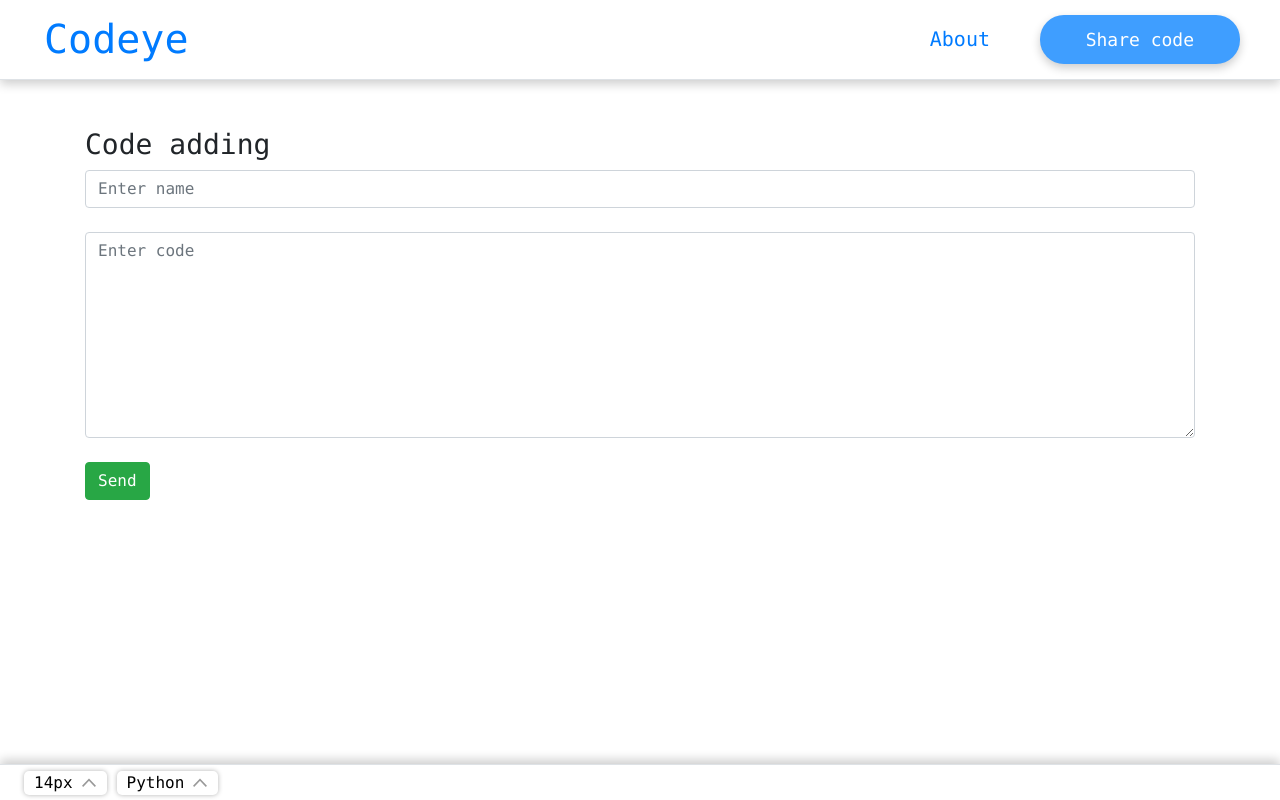
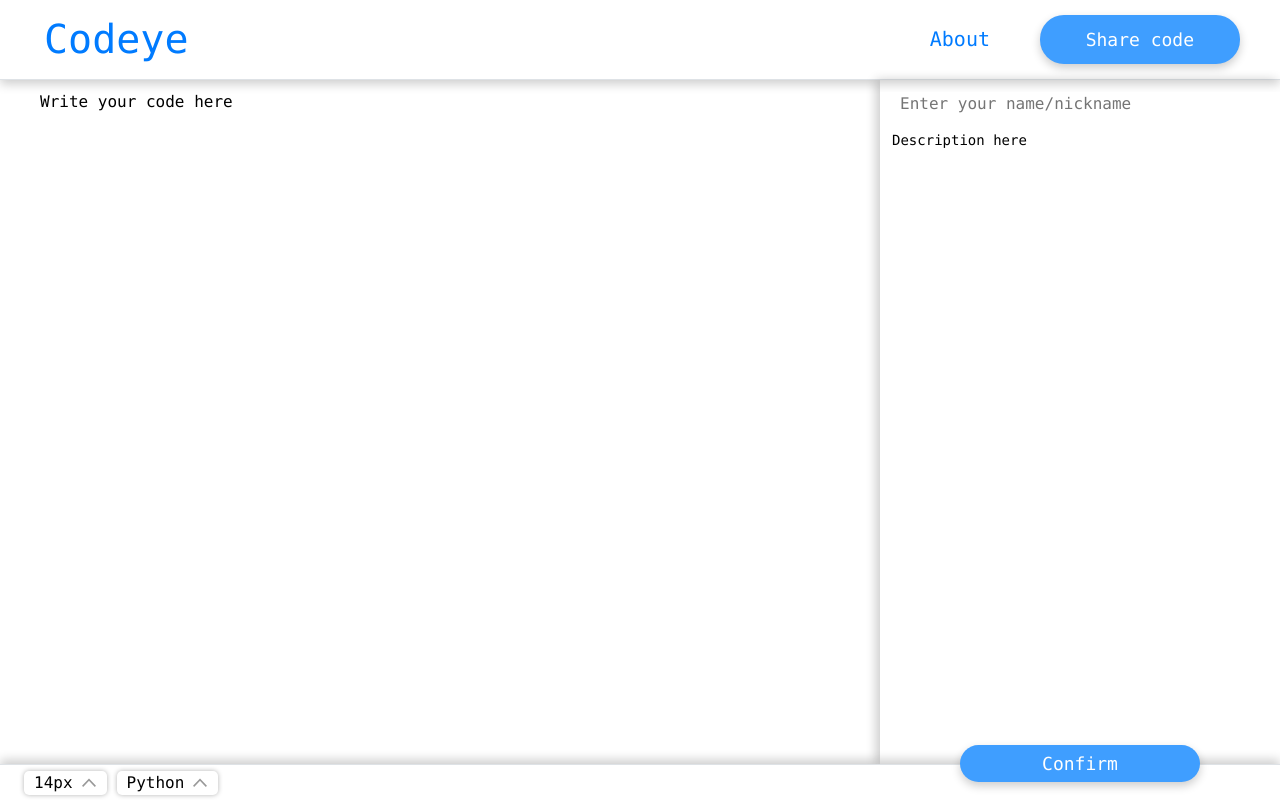
Before and after one commit to denisputnov/codeye, a Flask app: page /add_code in a window 1280 px wide. Run offline with Flask 2, Linux system fonts and the light colour scheme; some libraries are stand-ins or nearby versions.

Commit message:
/add_code page added

```diff
--- a/app.py
+++ b/app.py
@@ -45,7 +45,7 @@ def code_update(hash):
     code = Code.query.get(hash)
     if request.method == 'POST':
         try:
-            code.name = request.form['name']
+            # code.name = request.form['name']
             code.code = request.form['code']
             #code.date = request.form['date']
         except:
--- a/static/css/style.css
+++ b/static/css/style.css
@@ -359,7 +359,7 @@ button:focus {
     border: 0;
 }
 
-.button_suggest_a_solution {
+.button_confirm {
     position: absolute !important;
     width: 240px;
     z-index: 50 !important;
@@ -386,13 +386,13 @@ button:focus {
     bottom: 18px;
 }
 
-.button_suggest_a_solution:hover {
+.button_confirm:hover {
     background: #647aff;
     box-shadow: 0px 10px 20px rgba(0, 0, 0, 0.2);
 }
 
-.button_suggest_a_solution:focus,
-.button_suggest_a_solution:active {
+.button_confirm:focus,
+.button_confirm:active {
     outline: none !important;
     border: 0 !important;
 }
@@ -480,3 +480,24 @@ button:focus {
     margin-top: 12px;
     margin-bottom: 10px;
 }
+
+.code_add_name {
+    font-family: Consolas;
+    font-style: normal;
+    font-weight: normal;
+    width: auto;
+    font-size: 16px;
+    color: #999999;
+    padding: 0;
+    width: 100%;
+    border: 0;
+    margin-top: 12px;
+    margin-bottom: 12px;
+    padding-left: 20px;
+    padding-right: 20px;
+}
+
+.code_add_name:focus {
+    outline: none;
+    border: 0;
+}
--- a/templates/add_code.html
+++ b/templates/add_code.html
@@ -5,8 +5,8 @@ Add your code and share
 {% endblock %}
 
 {% block body%}
-<div class="container mt-5">
-    <!-- <a class="btn btn-toolbar" href="http://127.0.0.1:5000/home">Home</a> -->
+<!-- <div class="container mt-5">
+    <a class="btn btn-toolbar" href="http://127.0.0.1:5000/home">Home</a>
     <h3>Code adding</h3>
     <form method="post">
         <input type="text" name="name" id="name" class="form-control" placeholder="Enter name"><br>
@@ -14,5 +14,15 @@ Add your code and share
         <input type="submit" class="btn btn-success" value="Send">
         <h1> </h1>
     </form>
-</div>
+</div> -->
+<form method="post">
+    <div class="code_edit_block">
+        <textarea spellcheck="false" required="true" tabindex="4" name="code" id="code" class="code_edit_code" placeholder="Write your code here">Write your code here</textarea>
+    </div>
+    <input class="button_confirm" type="submit" value="Confirm">
+    <div class="description_bar">
+        <input name="name" id="name" class="code_add_name" placeholder="Enter your name/nickname" required="false" spellcheck="false"></input>
+        <textarea name="descriprion" id="description" style="font-size: 14px;" class="description_bar_textarea" whap="hard">Description here</textarea>
+    </div>
+</form>
 {% endblock %}
```
Also changed, not shown: templates/code_update.html (+0 -11 lines), code.db.
